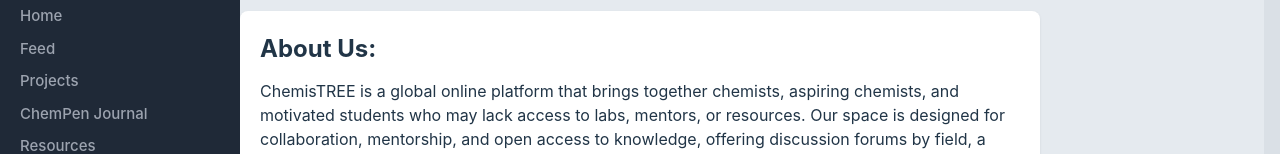
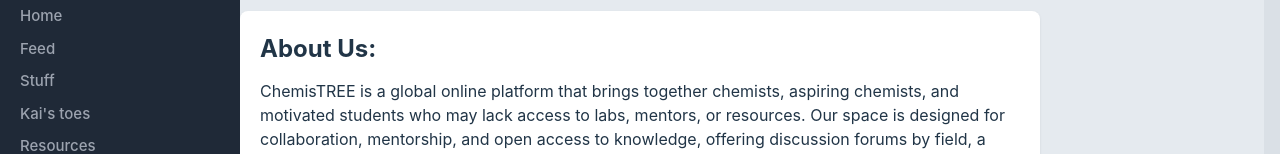
Before and after one commit to Juss33/ChemisTree, a React (Vite) app: page / in a window 1280 px wide. Shown: the part 131-285 px from the top of the page. Built offline with nearby package versions, Linux system fonts and the light colour scheme; no server answers.

Commit message:
Fix TypeScript files

```diff
--- a/src/pages/HomePage.tsx
+++ b/src/pages/HomePage.tsx
@@ -9,8 +9,8 @@
         <h2 className="sidebar-title">ChemisTREE</h2>
         <a href="/">Home</a>
         <a href="/feed">Feed</a>
-        <a href="/projects">Projects</a>
-        <a href="/journal">ChemPen Journal</a>
+        <a href="/projects">Stuff</a>
+        <a href="/journal">Kai's toes</a>
         <a href="/resources">Resources</a>
         <a href="/contact">Contact</a>
       </nav>
```
